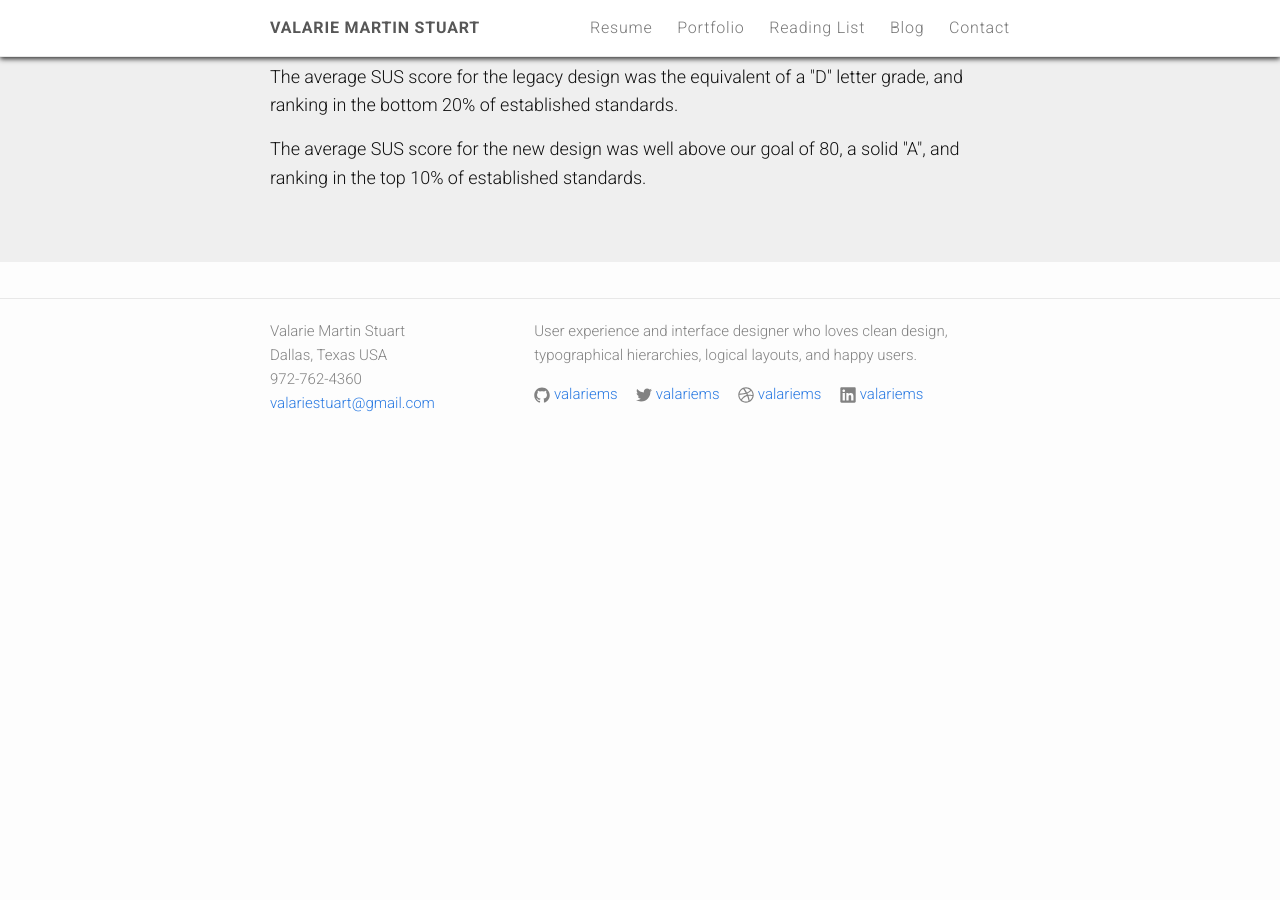
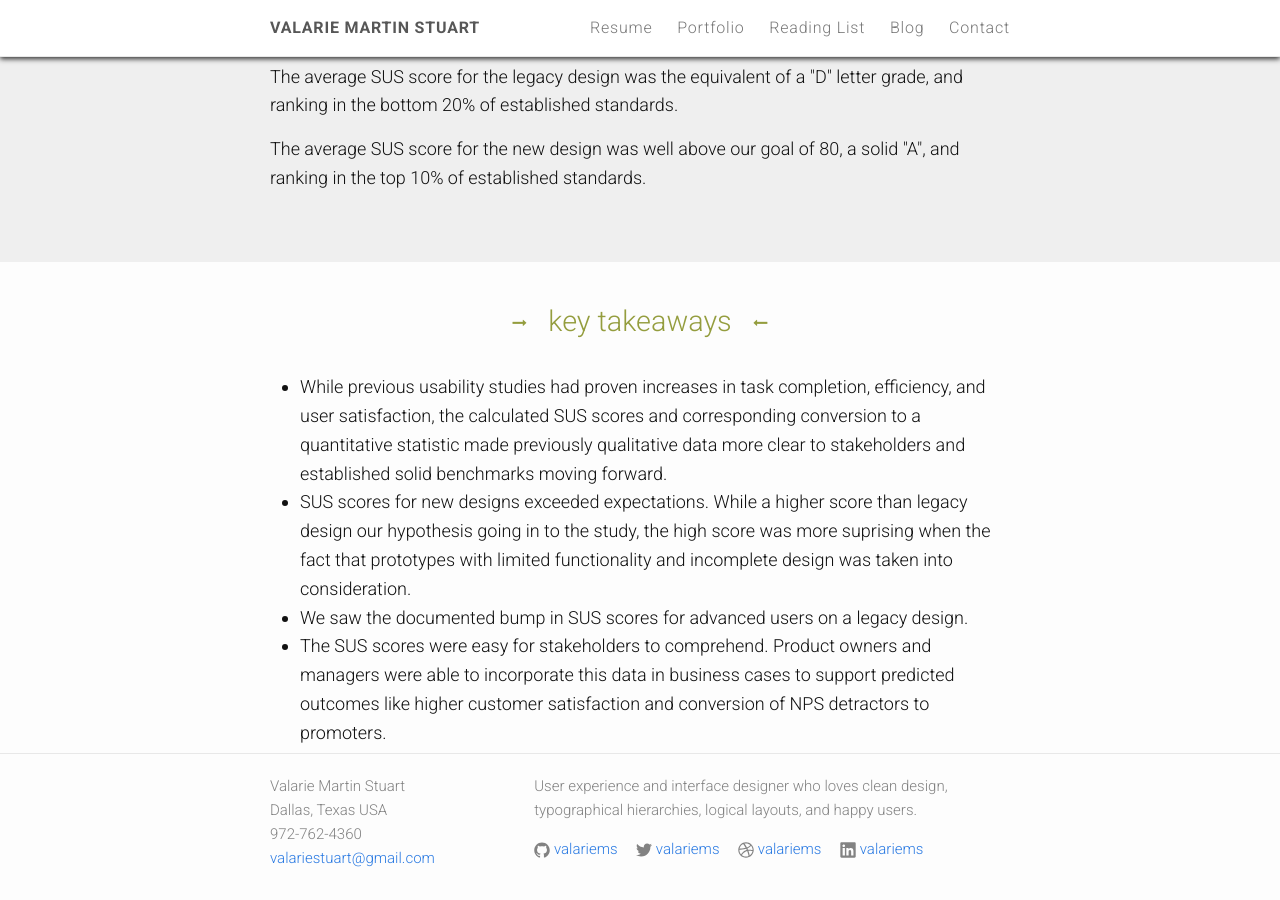
Before and after one commit to valariems/valariems.github.io, a Jekyll site: the page built from portfolio-measuring-usability.html, in a window 1280 px wide and 900 px high, scrolled down 3112 px. Built offline with Jekyll 4.4.1, drawn with Linux system fonts in a browser that asks for light colours; nearby versions of some CDN libraries; before the commit the page ends 3557 px from its top, so only the background shows below that.

Commit message:
Add key observations to measuring usability case study.

```diff
--- a/portfolio-measuring-usability.html
+++ b/portfolio-measuring-usability.html
@@ -92,3 +92,19 @@ layout: about-story
     <p>The average SUS score for the new design was well above our goal of 80, a solid "A", and ranking in the top 10% of established standards.</p>
   </div>
 </section>
+
+<section>
+  <div class="wrapper">
+    <h3 class="case-study">
+      <i class="fa fa-long-arrow-right"></i>
+      Key takeaways
+      <i class="fa fa-long-arrow-left"></i>
+    </h3>
+    <ul>
+      <li>While previous usability studies had proven increases in task completion, efficiency, and user satisfaction, the calculated SUS scores and corresponding conversion to a quantitative statistic made previously qualitative data more clear to stakeholders and established solid benchmarks moving forward.</li>
+      <li>SUS scores for new designs exceeded expectations. While a higher score than legacy design our hypothesis going in to the study, the high score was more suprising when the fact that prototypes with limited functionality and incomplete design was taken into consideration.</li>
+      <li>We saw the documented bump in SUS scores for advanced users on a legacy design.</li>
+      <li>The SUS scores were easy for stakeholders to comprehend. Product owners and managers were able to incorporate this data in business cases to support predicted outcomes like higher customer satisfaction and conversion of NPS detractors to promoters.</li>
+    </ul
+  </div>
+</section>
```
